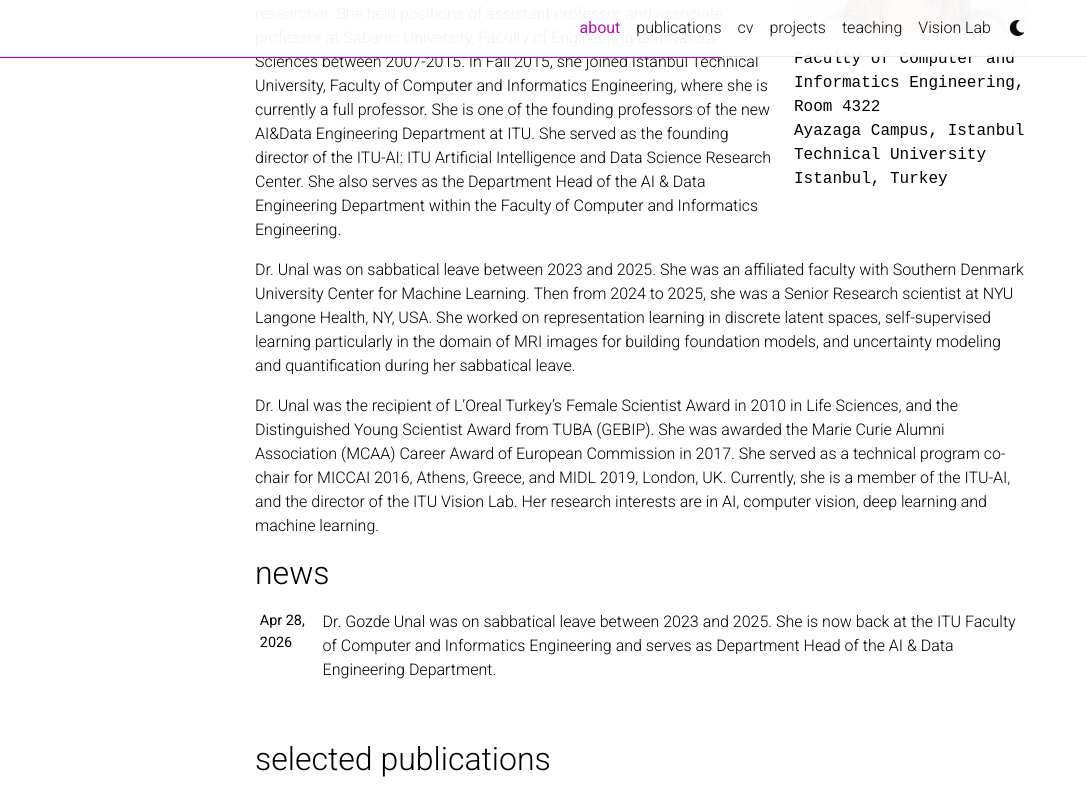
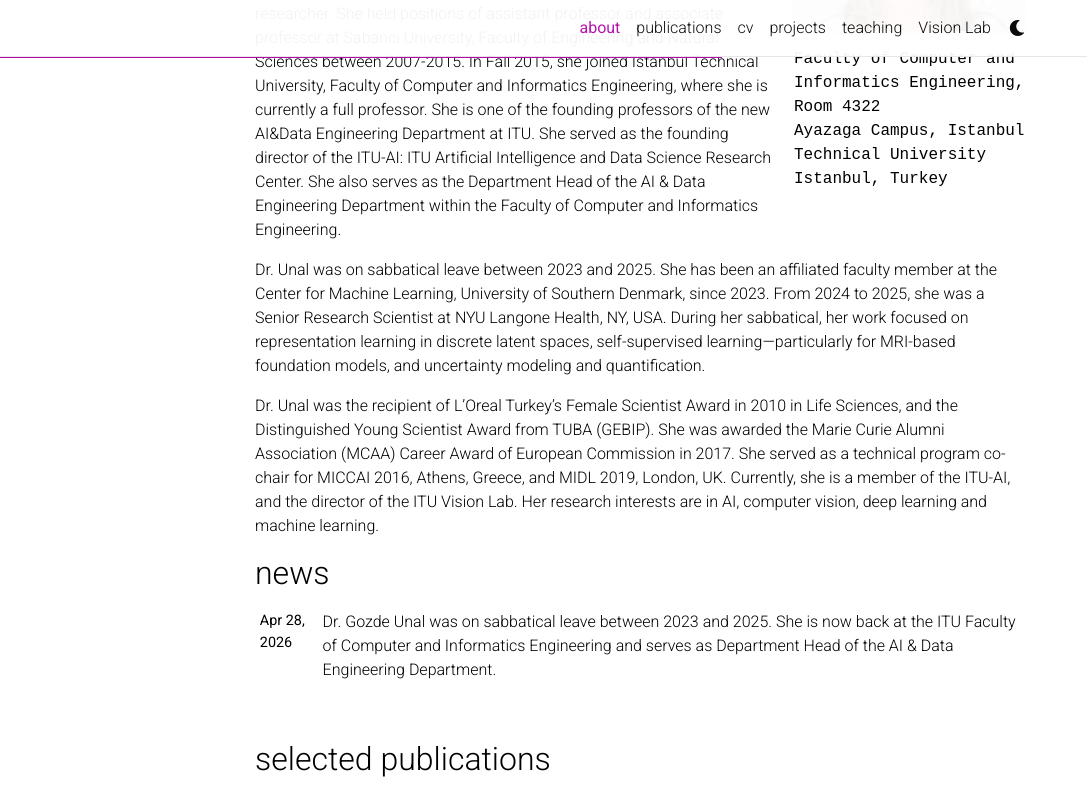
Before and after one commit to gozde-unal/gozde-unal.github.io, a Jekyll site: the page built from _pages/about.md, in a window 1280 px wide and 900 px high, scrolled down 311 px, cut to the strip 0-790 px from the top of the window. Shown: the whole strip, without its empty margins (0-1087 px from the left). Built offline with Jekyll 4.4.1, drawn with Linux system fonts in a browser that asks for light colours; full-size pictures stand in for the smaller copies a plugin makes; comment, search, counter and statistics services are not loaded; a style sheet for code colours, icons or effects is not loaded.

Commit message:
Update about.md

```diff
--- a/_pages/about.md
+++ b/_pages/about.md
@@ -20,6 +20,6 @@
 
 Gozde Unal received her PhD in Electrical and Computer Engineering with a PhD minor in Mathematics from North Carolina State University, Raleigh, NC, USA, in 2002. After a postdoctoral fellowship at Georgia Institute of Technology, USA, Dr. Unal worked as a research scientist at Siemens Corporate Research, Princeton, NJ, USA between 2003-2007. She also worked at HPLabs, Palo Alto, CA, and Xerox Labs, Webster, NY as a visiting researcher.  She held positions of assistant professor and associate professor at Sabancı University, Faculty of Engineering and Natural Sciences between 2007-2015.   In Fall 2015, she joined Istanbul Technical University, Faculty of Computer and Informatics Engineering, where she is currently a full professor. She is one of the founding professors of the new AI&Data Engineering Department at ITU. She served as the founding director of the ITU-AI: ITU Artificial Intelligence and Data Science Research Center. She also serves as the Department Head of the AI & Data Engineering Department within the Faculty of Computer and Informatics Engineering.
 
-Dr. Unal was on sabbatical leave between 2023 and 2025. She was an affiliated faculty with Southern Denmark University Center for Machine Learning. Then from 2024 to 2025, she was a Senior Research scientist at NYU Langone Health, NY, USA. She worked on representation learning in discrete latent spaces, self-supervised learning particularly in the domain of MRI images for building foundation models, and uncertainty modeling and quantification during her sabbatical leave.
+Dr. Unal was on sabbatical leave between 2023 and 2025. She has been an affiliated faculty member at the Center for Machine Learning, University of Southern Denmark, since 2023. From 2024 to 2025, she was a Senior Research Scientist at NYU Langone Health, NY, USA. During her sabbatical, her work focused on representation learning in discrete latent spaces, self-supervised learning—particularly for MRI-based foundation models, and uncertainty modeling and quantification.
 
 Dr. Unal was the recipient of L’Oreal Turkey’s Female Scientist Award in 2010 in Life Sciences, and the Distinguished Young Scientist Award from TUBA (GEBIP). She was awarded the Marie Curie Alumni Association (MCAA) Career Award of European Commission in 2017.  She served as a technical program co-chair for MICCAI 2016, Athens, Greece, and MIDL 2019, London, UK.  Currently, she is a member of the ITU-AI, and the director of the ITU Vision Lab. Her research interests are in AI, computer vision, deep learning and machine learning.
```
